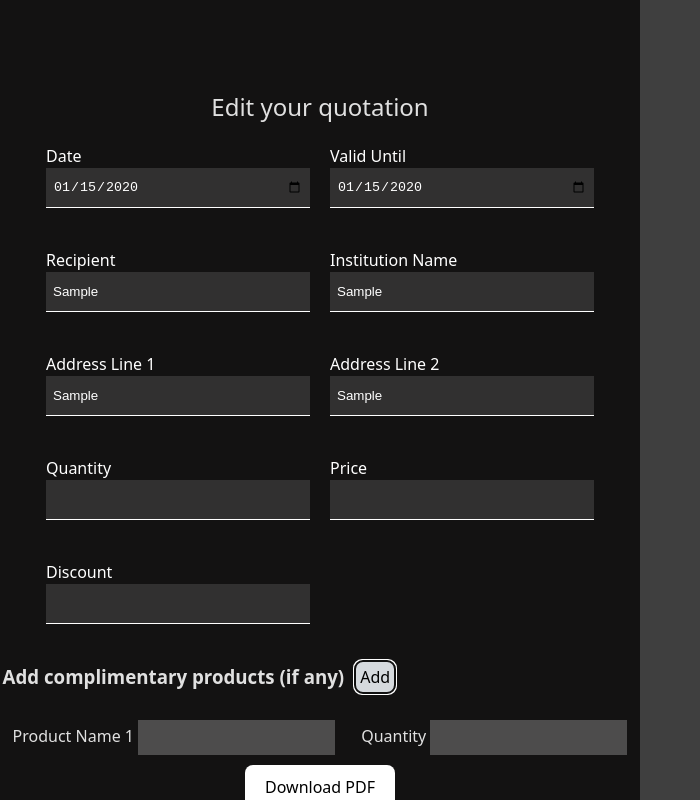
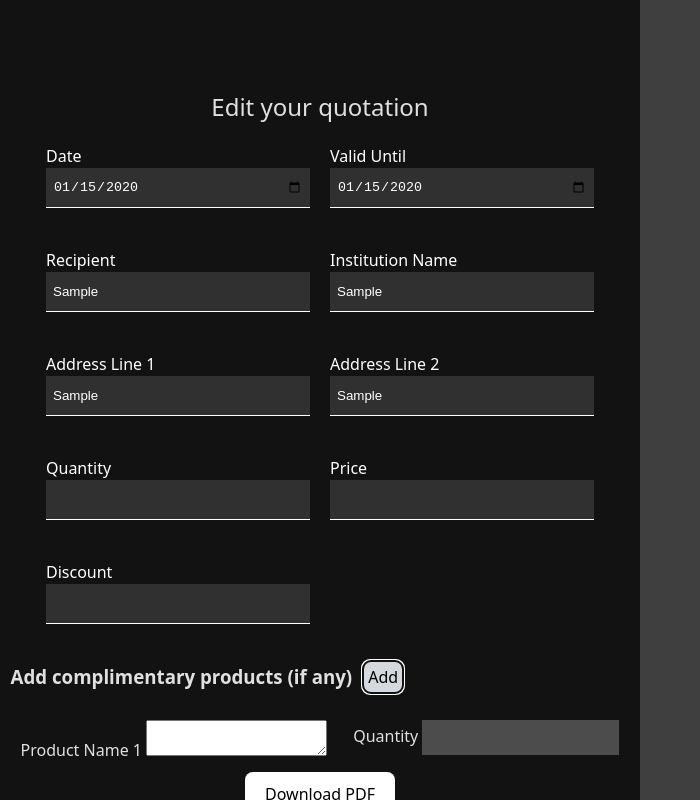
Before and after one commit to mhdhssn967/mailix, a React (Vite) app: page /mailsender in a window 1280 px wide. Both pictures are taken after typing "2020-01-15", "2020-01-15", "Sample", "Sample", "Sample", "Sample" into the empty fields and a click on the button "Add". Shown: the whole page, without its empty margins (0-700 px from the left). Built offline with nearby package versions, Linux system fonts and the light colour scheme.

Commit message:
Update EditMail.jsx

```diff
--- a/src/pages/EditMail.jsx
+++ b/src/pages/EditMail.jsx
@@ -147,14 +147,13 @@ const EditMail = ({
             {complimentaryProducts.map((product, index) => (
               <div key={index} className="comp-prods">
                 <label>
-                  Product Name {index + 1}  <input
-  list={`product-options-${index}`}
-  type="text"
+                  Product Name {index + 1} <textarea
   value={product.productName}
   onChange={(e) =>
     handleProductChange(index, "productName", e.target.value)
   }
 />
+
 
 <datalist id={`product-options-${index}`}>
   <option value="META QUEST 3" />
```
